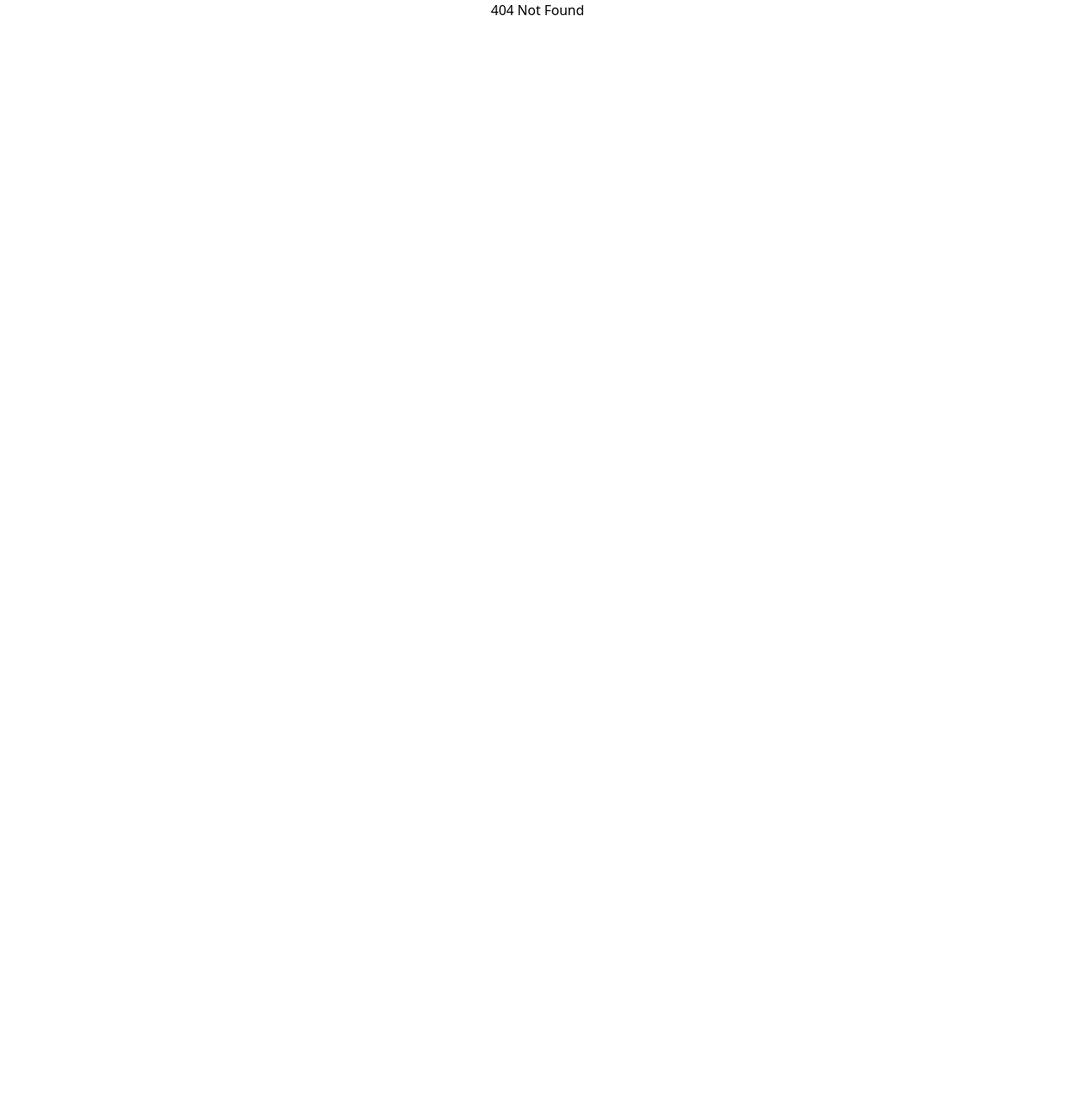
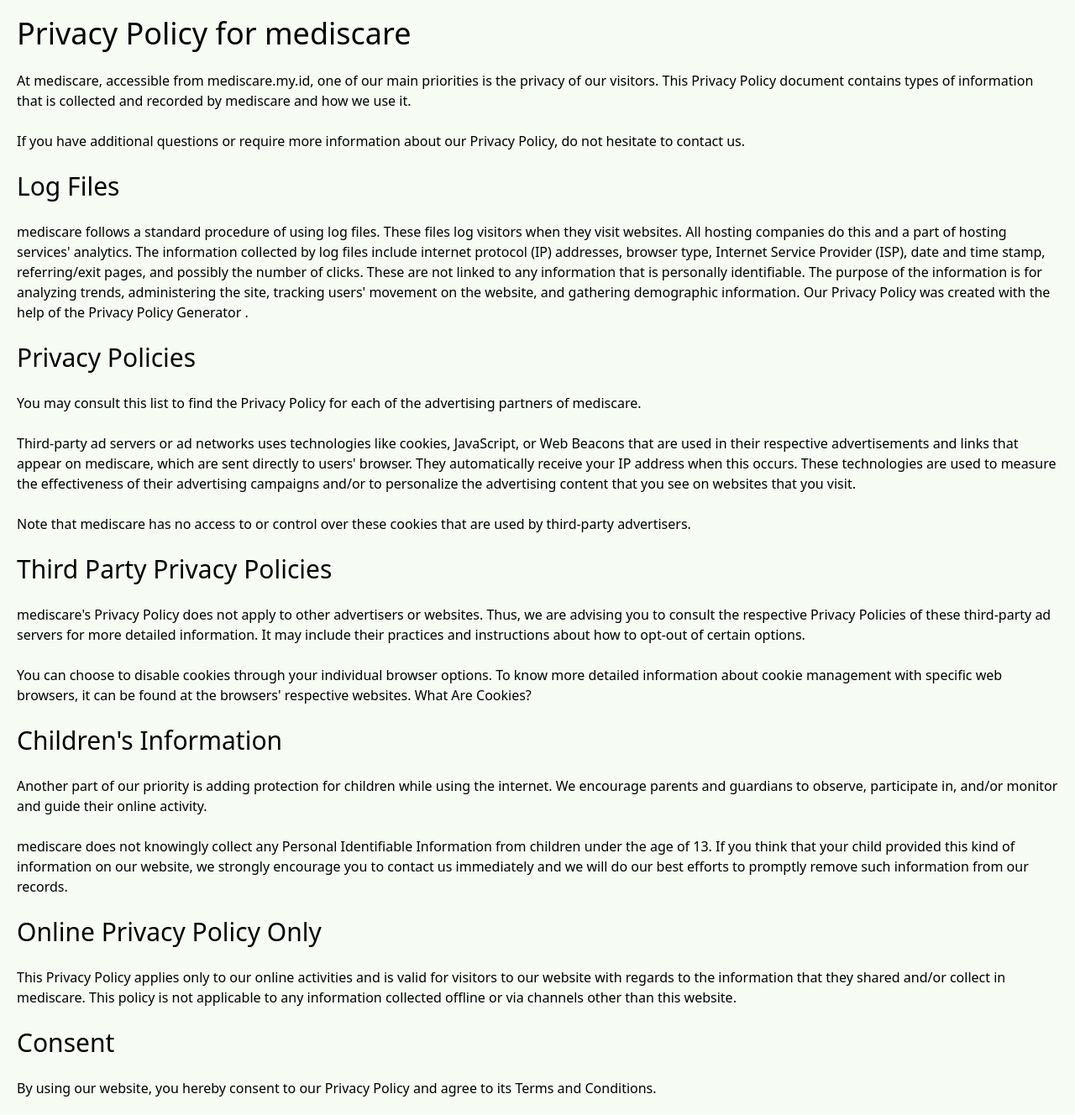
Before and after one commit to novelizza/mediscare-dashboard, a React (Create React App) app: page /kebijakanprivasi in a window 1280 px wide. Before the commit this address had no page. Shown: the whole page at 84% size. Before the commit the page ends 800 px from the top, so only its background shows below. Built offline with nearby package versions, Linux system fonts and the light colour scheme.

Commit message:
add kebijakan privasi

```diff
--- a/src/App.js
+++ b/src/App.js
@@ -15,6 +15,7 @@
   DetailPegawaiPage,
   DetailPasienPage,
   DetailProfesiPage,
+  KebijakanPrivasiPage,
 } from "./page";
 import ProtectedRoutes from "./ProtectedRoutes";
 
@@ -53,6 +54,11 @@
         <Route path="/tambahprofesi" exact element={<DetailProfesiPage />} />
       </Route>
       <Route
+        path="/kebijakanprivasi"
+        exact
+        element={<KebijakanPrivasiPage />}
+      />
+      <Route
         path="*"
         element={
           <span className="items-center flex flex-col">404 Not Found</span>
--- a/src/component/template/login.template.js
+++ b/src/component/template/login.template.js
@@ -109,6 +109,15 @@
           </span>
         </button>
       </div>
+      <div className="flex flex-col h-full justify-end pb-5 text-GROUND_COLOR">
+        <button
+          onClick={() => {
+            navigate("/kebijakanprivasi");
+          }}
+        >
+          <span>Kebijakan Privasi</span>
+        </button>
+      </div>
     </div>
   );
 }
--- a/src/component/template/navBar.template.js
+++ b/src/component/template/navBar.template.js
@@ -132,6 +132,15 @@
           </button>
         </div>
       </div>
+      <div className="flex flex-col h-full justify-end pb-5 text-GROUND_COLOR">
+        <button
+          onClick={() => {
+            navigate("/kebijakanprivasi");
+          }}
+        >
+          <span>Kebijakan Privasi</span>
+        </button>
+      </div>
     </div>
   );
 }
--- a/src/page/index.js
+++ b/src/page/index.js
@@ -12,6 +12,7 @@
 import DetailPegawaiPage from "./detailPegawai.page";
 import DetailPasienPage from "./detailPasien.page";
 import DetailProfesiPage from "./detailProfesi.page";
+import KebijakanPrivasiPage from "./kebijakanPrivase.page";
 
 export {
   HomePage,
@@ -28,4 +29,5 @@
   DetailPegawaiPage,
   DetailPasienPage,
   DetailProfesiPage,
+  KebijakanPrivasiPage,
 };
--- /dev/null
+++ b/src/page/kebijakanPrivase.page.js
@@ -0,0 +1,109 @@
+import React from "react";
+
+function KebijakanPrivasiPage() {
+  return (
+    <div className="w-full h-full p-5 bg-GROUND_COLOR">
+      <h1 className="text-4xl">Privacy Policy for mediscare</h1>
+      <br />
+      <p>
+        At mediscare, accessible from mediscare.my.id, one of our main
+        priorities is the privacy of our visitors. This Privacy Policy document
+        contains types of information that is collected and recorded by
+        mediscare and how we use it.
+      </p>
+      <br />
+      <p>
+        If you have additional questions or require more information about our
+        Privacy Policy, do not hesitate to contact us.
+      </p>
+      <br />
+      <h2 className="text-3xl">Log Files</h2>
+      <br />
+      <p>
+        mediscare follows a standard procedure of using log files. These files
+        log visitors when they visit websites. All hosting companies do this and
+        a part of hosting services' analytics. The information collected by log
+        files include internet protocol (IP) addresses, browser type, Internet
+        Service Provider (ISP), date and time stamp, referring/exit pages, and
+        possibly the number of clicks. These are not linked to any information
+        that is personally identifiable. The purpose of the information is for
+        analyzing trends, administering the site, tracking users' movement on
+        the website, and gathering demographic information. Our Privacy Policy
+        was created with the help of the Privacy Policy Generator .
+      </p>
+      <br />
+      <h2 className="text-3xl">Privacy Policies</h2>
+      <br />
+      <p>
+        You may consult this list to find the Privacy Policy for each of the
+        advertising partners of mediscare.
+      </p>
+      <br />
+      <p>
+        Third-party ad servers or ad networks uses technologies like cookies,
+        JavaScript, or Web Beacons that are used in their respective
+        advertisements and links that appear on mediscare, which are sent
+        directly to users' browser. They automatically receive your IP address
+        when this occurs. These technologies are used to measure the
+        effectiveness of their advertising campaigns and/or to personalize the
+        advertising content that you see on websites that you visit.
+      </p>
+      <br />
+      <p>
+        Note that mediscare has no access to or control over these cookies that
+        are used by third-party advertisers.
+      </p>
+      <br />
+      <h2 className="text-3xl">Third Party Privacy Policies</h2>
+      <br />
+      <p>
+        mediscare's Privacy Policy does not apply to other advertisers or
+        websites. Thus, we are advising you to consult the respective Privacy
+        Policies of these third-party ad servers for more detailed information.
+        It may include their practices and instructions about how to opt-out of
+        certain options.
+      </p>
+      <br />
+      <p>
+        You can choose to disable cookies through your individual browser
+        options. To know more detailed information about cookie management with
+        specific web browsers, it can be found at the browsers' respective
+        websites. What Are Cookies?
+      </p>
+      <br />
+      <h2 className="text-3xl">Children's Information</h2>
+      <br />
+      <p>
+        Another part of our priority is adding protection for children while
+        using the internet. We encourage parents and guardians to observe,
+        participate in, and/or monitor and guide their online activity.
+      </p>
+      <br />
+      <p>
+        mediscare does not knowingly collect any Personal Identifiable
+        Information from children under the age of 13. If you think that your
+        child provided this kind of information on our website, we strongly
+        encourage you to contact us immediately and we will do our best efforts
+        to promptly remove such information from our records.
+      </p>
+      <br />
+      <h2 className="text-3xl">Online Privacy Policy Only</h2>
+      <br />
+      <p>
+        This Privacy Policy applies only to our online activities and is valid
+        for visitors to our website with regards to the information that they
+        shared and/or collect in mediscare. This policy is not applicable to any
+        information collected offline or via channels other than this website.
+      </p>
+      <br />
+      <h2 className="text-3xl">Consent</h2>
+      <br />
+      <p>
+        By using our website, you hereby consent to our Privacy Policy and agree
+        to its Terms and Conditions.
+      </p>
+    </div>
+  );
+}
+
+export default KebijakanPrivasiPage;
```
